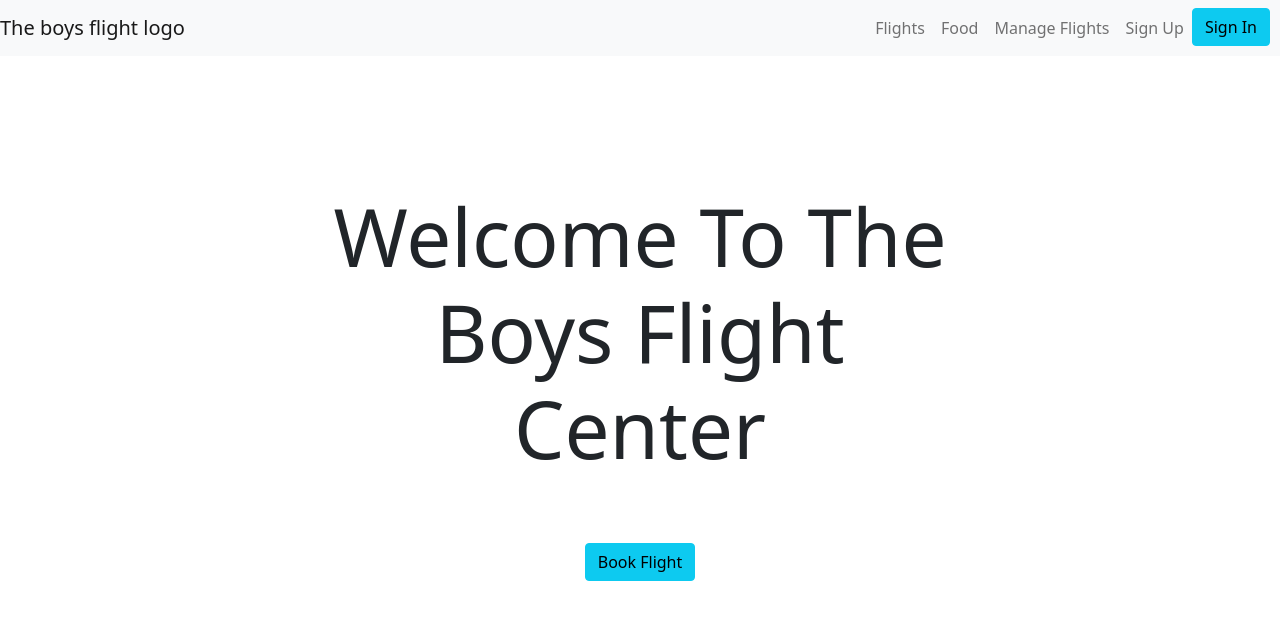
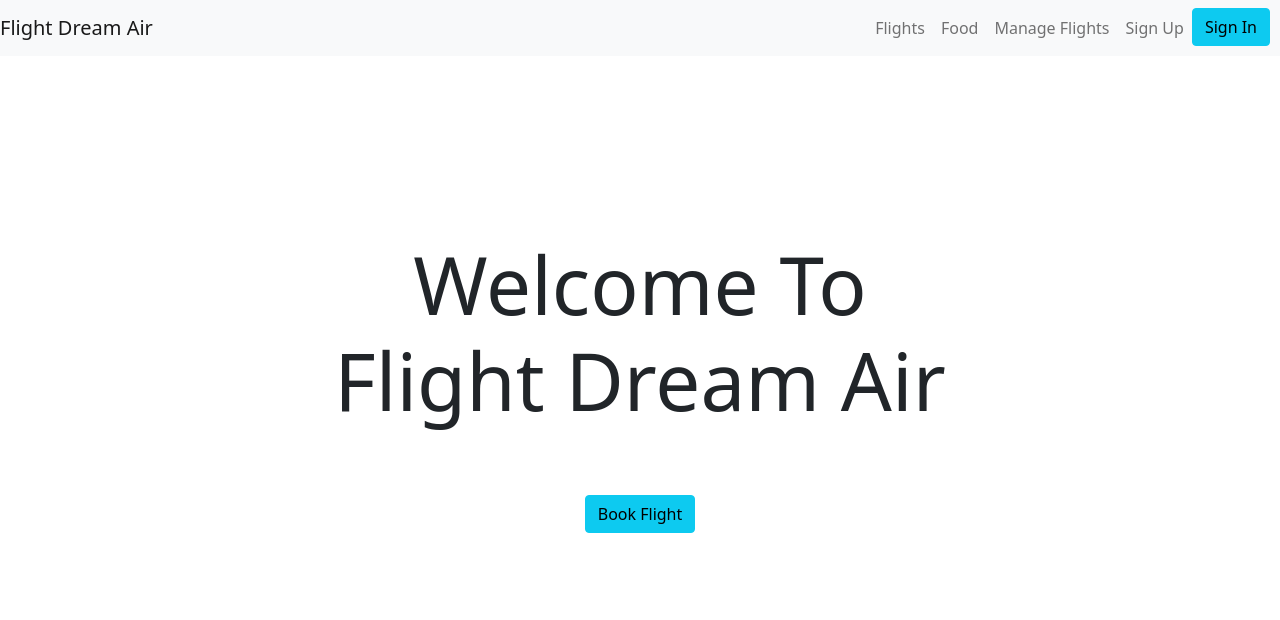
Before and after one commit to xuhayer/fbooking-site, a plain HTML site: page index.html in a window 1280 px wide. Drawn offline with nearby package versions, Linux system fonts and the light colour scheme.

Commit message:
minor changes
a

```diff
--- a/index.html
+++ b/index.html
@@ -13,7 +13,7 @@
   <body>
     <!-- NAVIGATION BAR HERE -->
     <nav class="navbar navbar-expand-sm navbar-light bg-light">
-        <a href="index.html" class="navbar-brand">The boys flight logo</a>
+        <a href="index.html" class="navbar-brand">Flight Dream Air</a>
         <button class="navbar-toggler" type="button" data-bs-toggle="collapse" data-bs-target="#nbar">
           <span class="navbar-toggler-icon"></span>
         </button>
@@ -26,7 +26,7 @@
               <a href="Food.html" class="nav-link"> Food </a>
             </li>
             <li class="nav-item">
-              <a href="#" class="nav-link"> Manage Flights </a>
+              <a href="manage.html" class="nav-link"> Manage Flights </a>
             </li>
             <li class="nav-item">
               <a href="#" class="nav-link"> Sign Up </a>
@@ -43,7 +43,7 @@
 
     <div id="welcometext" >
       <p class="display-1" >
-        Welcome To The Boys Flight Center
+        Welcome To Flight Dream Air
       </p>
       <button class="btn btn-info" type="button" onclick="window.location.href='seat.html'">Book Flight</button>
     </div>
```
Also changed, not shown: booked.html (+2 -2 lines), flights.html (+2 -2 lines), food.html (+2 -2 lines), manage.html (+2 -2 lines), personaldetails.html (+2 -2 lines), seat.html (+2 -2 lines).
